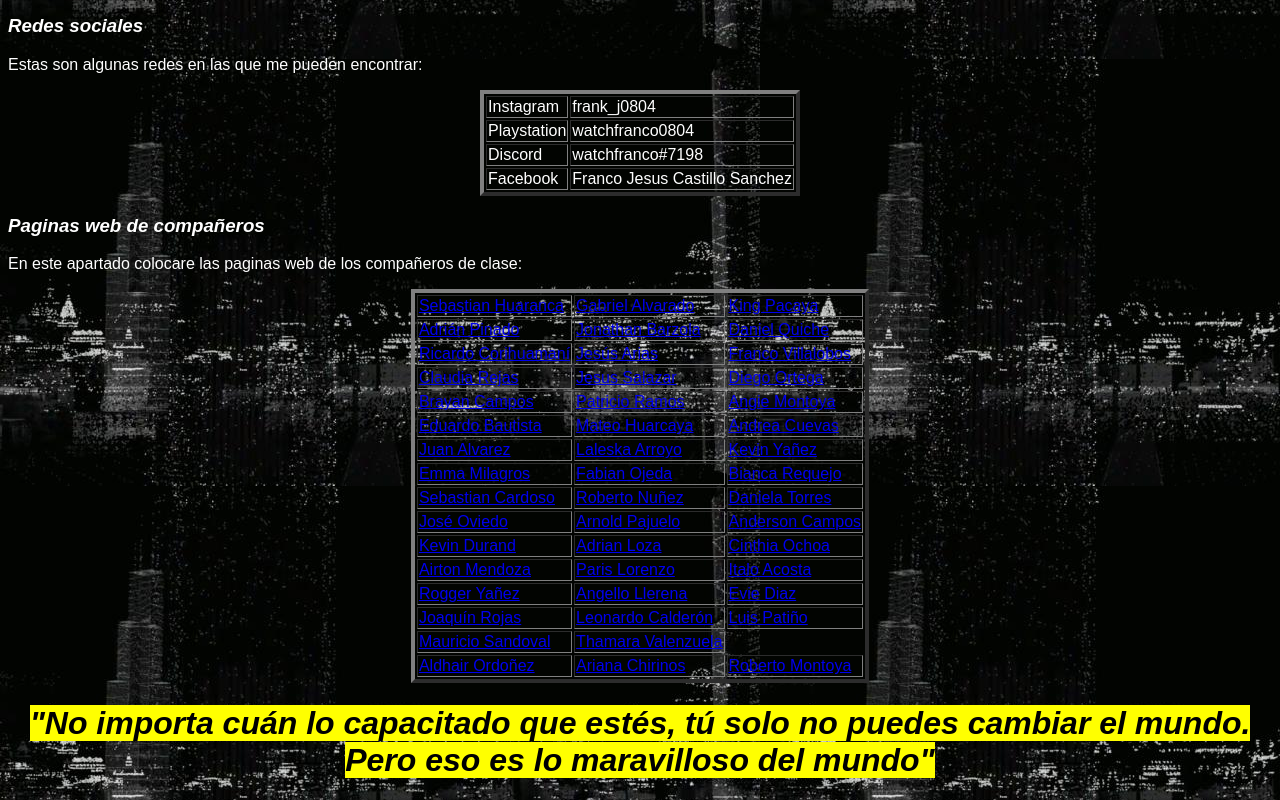
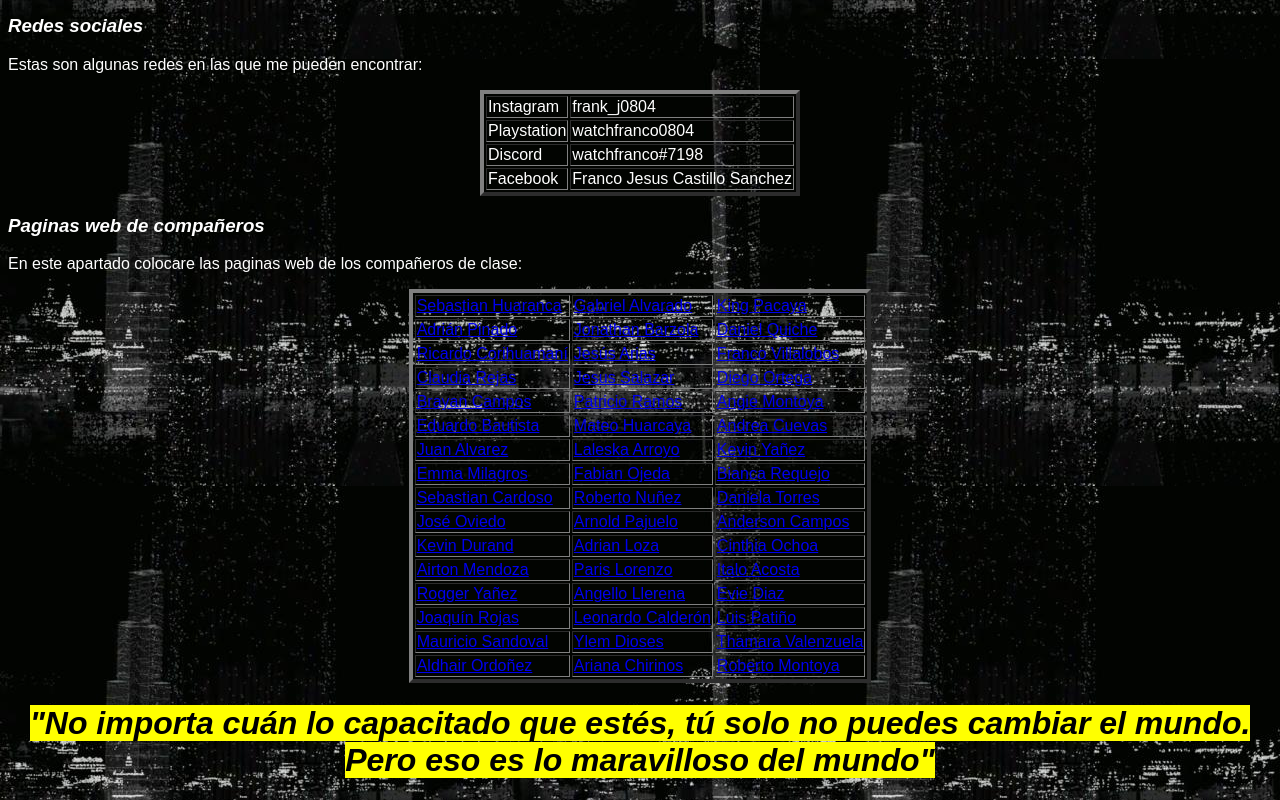
Before and after one commit to francocastillosanchez/francocastillosanchez.github.io, a plain HTML site: page index.html in a window 1280 px wide. Shown: the part 368-1168 px from the top of the page. Drawn offline with Linux system fonts and the light colour scheme.

Commit message:
Update index.html

```diff
--- a/index.html
+++ b/index.html
@@ -125,7 +125,7 @@ Mi nombre es Franco Jesus Castillo Sanchez y naci el 8 de Abril del 2004 en la a
   </tr>
   <tr>
     <td><a href="https://lmiaul.github.io/Mauricio-Fabian-Sandoval-Arrieta/">Mauricio Sandoval</a>
-
+   <td><a href="https://ylemnadia.github.io/">Ylem Dioses</a>
     <td><a href="https://thamvd.github.io/ThamaraValenzuelaDelaCruz/">Thamara Valenzuela</a>
   </tr>
   <tr>
```
